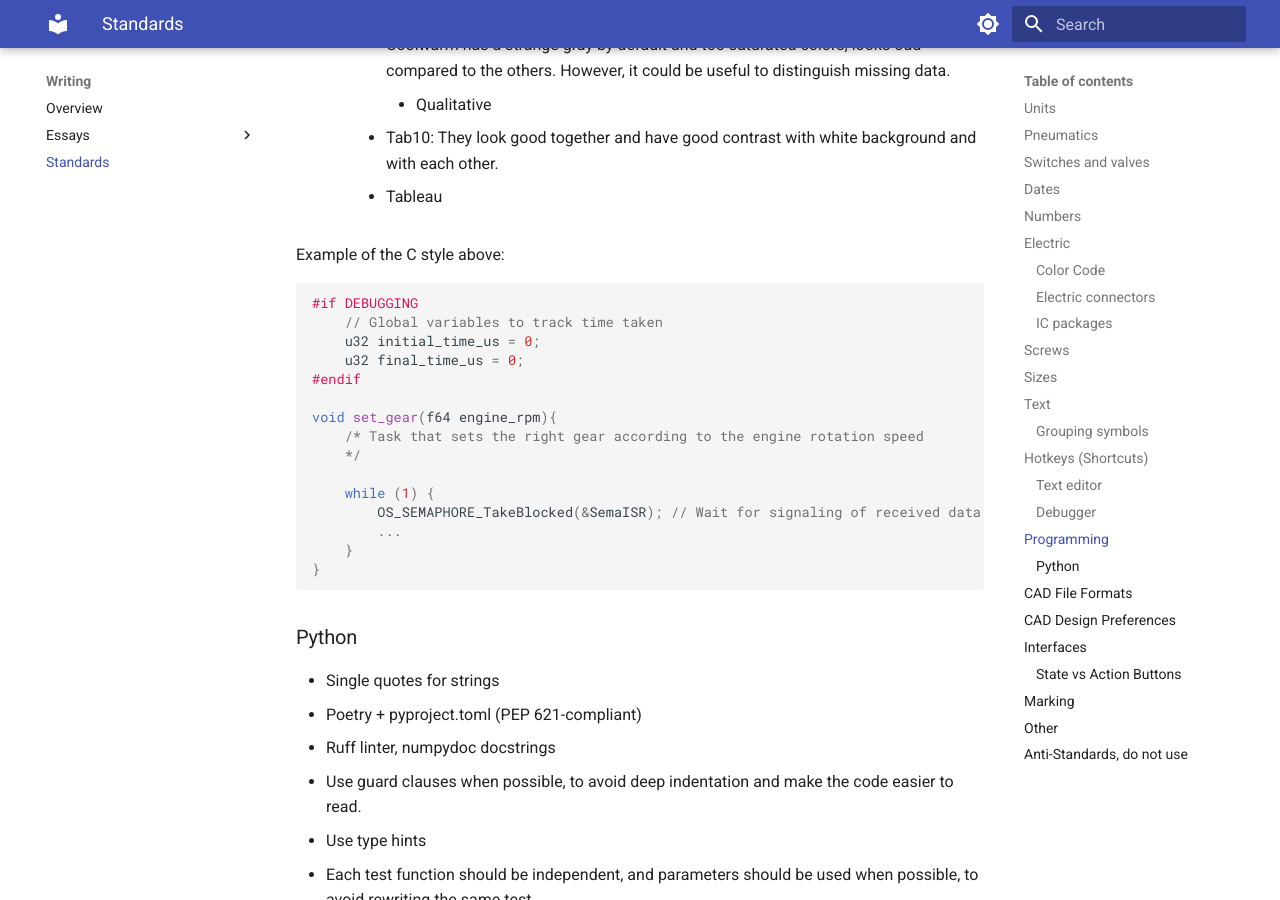
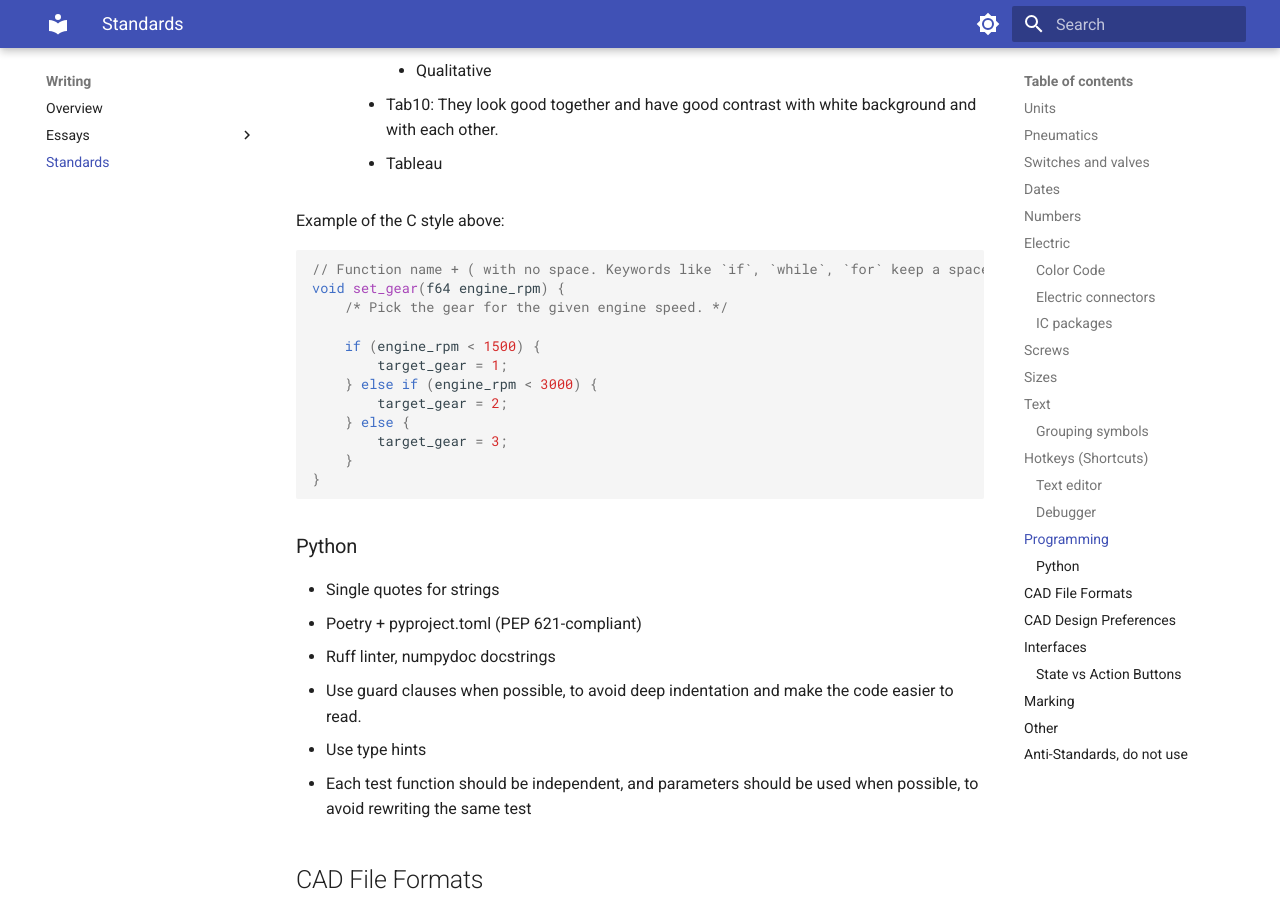
Before and after one commit to rubenayla/ruben, an MkDocs documentation site: the page built from docs/writing/standards.md, in a window 1280 px wide and 900 px high, scrolled down 14054 px. Built offline with MkDocs 1.6.1 and Material for MkDocs 9.7.7, drawn with Linux system fonts in a browser that asks for light colours; some of the changed text lies outside the part shown.

Commit message:
Standards: drop unsure Hall sensor entry, simplify C code example
- Hall sensors color mapping was tagged ambiguous on review — removed rather
  than committing or hiding, since it doesn't belong in the AC/DC color-code
  bucket either way.
- C code snippet rewritten to a minimal OTBS demonstration. The previous
  version used FreeRTOS-looking API names and trailing "..." which made it
  read as real code that didn't compile. New version is a tiny self-contained
  example whose only purpose is to show the bracing style.

Co-Authored-By: Claude Opus 4.7 (1M context) <noreply@anthropic.com>

````diff
--- a/docs/writing/standards.md
+++ b/docs/writing/standards.md
@@ -394,19 +393,16 @@ Rules:
 Example of the C style above:
 
 ```C
-#if DEBUGGING
-    // Global variables to track time taken
-    u32 initial_time_us = 0;
-    u32 final_time_us = 0;
-#endif
+// Function name + ( with no space. Keywords like `if`, `while`, `for` keep a space.
+void set_gear(f64 engine_rpm) {
+    /* Pick the gear for the given engine speed. */
 
-void set_gear(f64 engine_rpm){
-    /* Task that sets the right gear according to the engine rotation speed
-    */
-
-    while (1) {
-        OS_SEMAPHORE_TakeBlocked(&SemaISR); // Wait for signaling of received data
-        ...
+    if (engine_rpm < 1500) {
+        target_gear = 1;
+    } else if (engine_rpm < 3000) {
+        target_gear = 2;
+    } else {
+        target_gear = 3;
     }
 }
 ```
````
Also changed, not shown: other parts of docs/writing/standards.md (+0 -1 lines).
